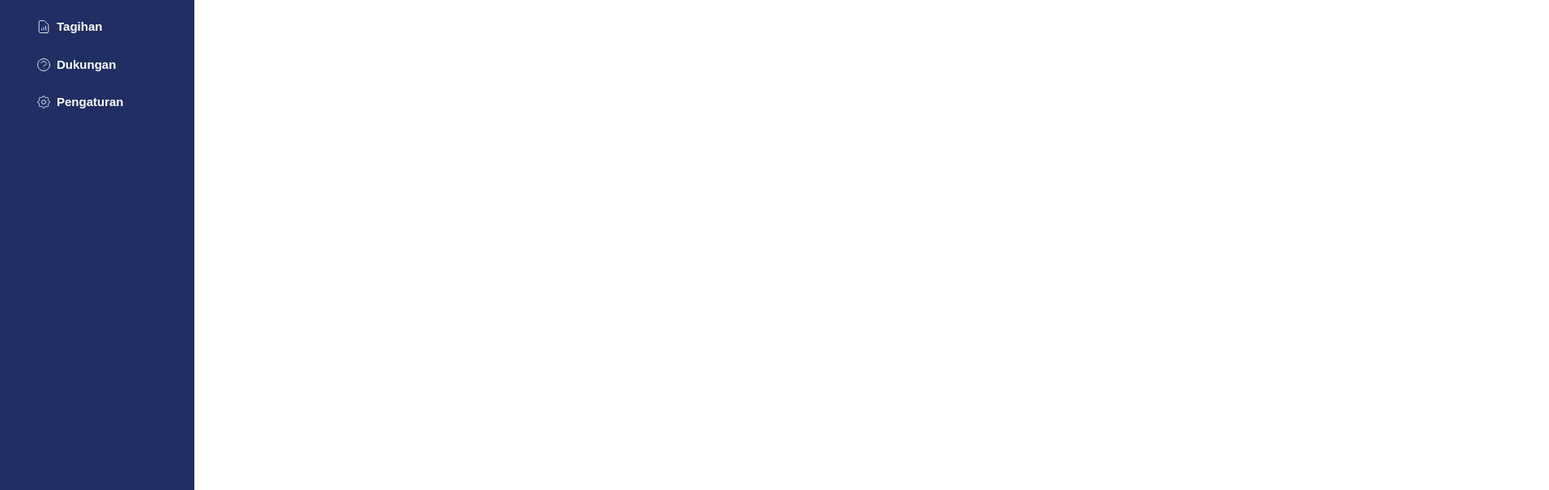
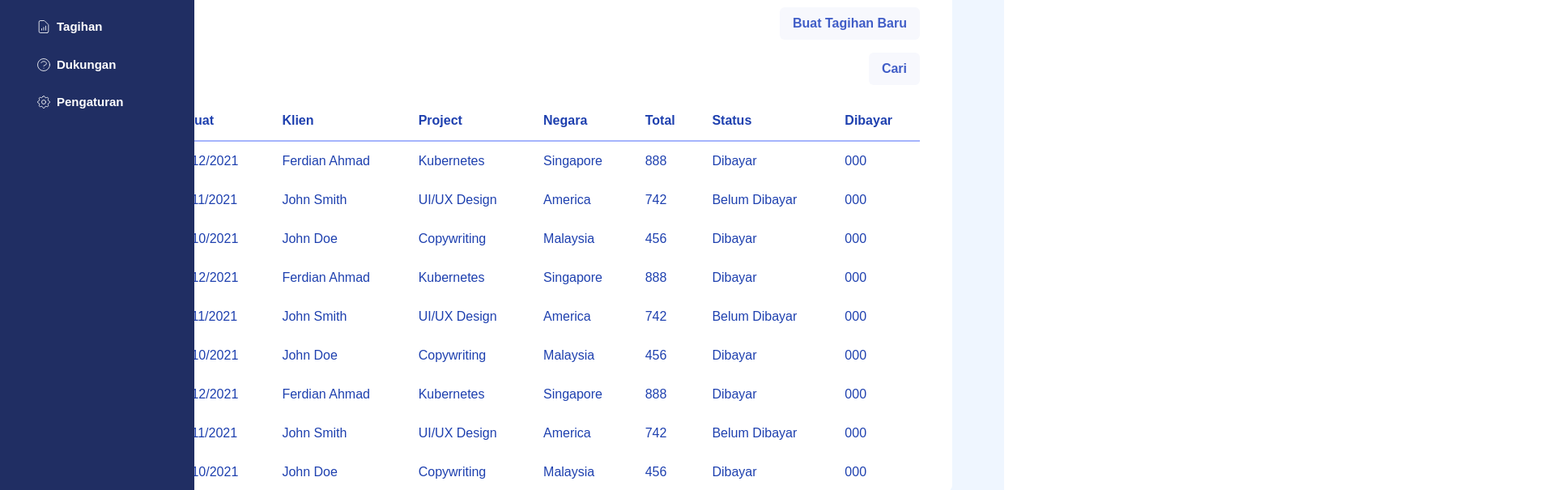
Before and after one commit to ferdianarid/timvoice-digital, a Next.js app: page /admin/Invoices in a window 1280 px wide. Shown: the part 351-956 px from the top of the page at 81% size, 1913 px wide, since content can reach past the window. Before the commit the page ends 800 px from the top, so only its background shows below. Built offline with nearby package versions, Linux system fonts and the light colour scheme.

Commit message:
tables and test local storage

```diff
--- /dev/null
+++ b/components/Tables.tsx
@@ -0,0 +1,63 @@
+import React from 'react'
+
+// interface Data Invoices
+interface InterfaceInvoices {
+       id: number,
+       created: string,
+       client: string,
+       project: string,
+       country: string,
+       amount: number,
+       status: string
+}
+
+// Data Invoices
+const DataInvoices = ( props: InterfaceInvoices ) => {
+       const  { id, created, client, project, country, amount, status } = props
+       return (
+              <tr className="">
+                     <th>
+                            <input type="checkbox" className="form-checkbox h-5 w-5 text-dark" name="" id="" />
+                     </th>
+                     <td className="px-4 py-3">{ id }</td>
+                     <td className="px-4 py-3">{ created }</td>
+                     <td className="px-4 py-3">{ client }</td>
+                     <td className="px-4 py-3">{ project }</td>
+                     <td className="px-4 py-3">{ country }</td>
+                     <td className="px-4 py-3">{ amount }</td>
+                     <td className="px-4 py-3">{ status }</td>
+                     <td className="px-4 py-3">000</td>
+              </tr>
+       )
+}
+
+const Tables = () => {
+       return (
+              <React.Fragment>
+                     <table className="text-blue-800 m-5 w-full mx-auto">
+                            <tr className="text-left border-b-2 border-indigo-300">
+                                   <th><input type="checkbox" className="form-checkbox h-5 w-5 text-dark" name="" id="" checked /></th>
+                                   <th className="px-4 py-3">ID</th>
+                                   <th className="px-4 py-3">Dibuat</th>
+                                   <th className="px-4 py-3">Klien</th>
+                                   <th className="px-4 py-3">Project</th>
+                                   <th className="px-4 py-3">Negara</th>
+                                   <th className="px-4 py-3">Total</th>
+                                   <th className="px-4 py-3">Status</th>
+                                   <th className="px-4 py-3">Dibayar</th>
+                            </tr>
+                            <DataInvoices id={335} created='27/12/2021' client='Ferdian Ahmad' project='Kubernetes' country='Singapore' amount={888} status='Dibayar' />
+                            <DataInvoices id={379} created='15/11/2021' client='John Smith' project='UI/UX Design' country='America' amount={742} status='Belum Dibayar' />
+                            <DataInvoices id={278} created='24/10/2021' client='John Doe' project='Copywriting' country='Malaysia' amount={456} status='Dibayar' />
+                            <DataInvoices id={335} created='27/12/2021' client='Ferdian Ahmad' project='Kubernetes' country='Singapore' amount={888} status='Dibayar' />
+                            <DataInvoices id={379} created='15/11/2021' client='John Smith' project='UI/UX Design' country='America' amount={742} status='Belum Dibayar' />
+                            <DataInvoices id={278} created='24/10/2021' client='John Doe' project='Copywriting' country='Malaysia' amount={456} status='Dibayar' />
+                            <DataInvoices id={335} created='27/12/2021' client='Ferdian Ahmad' project='Kubernetes' country='Singapore' amount={888} status='Dibayar' />
+                            <DataInvoices id={379} created='15/11/2021' client='John Smith' project='UI/UX Design' country='America' amount={742} status='Belum Dibayar' />
+                            <DataInvoices id={278} created='24/10/2021' client='John Doe' project='Copywriting' country='Malaysia' amount={456} status='Dibayar' />
+                     </table>
+              </React.Fragment>
+       )
+}
+
+export default Tables
--- /dev/null
+++ b/components/localStorage/index.tsx
@@ -0,0 +1,81 @@
+import React, { useState, useEffect } from 'react'
+
+// interface users
+interface InterfaceUsers {
+       id: number,
+       name: string,
+       email: string,
+       password: string
+}
+
+// form action Component
+const FormActions = ( ) => {
+       // set and change state
+       const [ name, setName ] = useState("")
+       const [ email, setEmail ] = useState("")
+
+       // use hook side effect
+       useEffect(() => {
+              // store state data to local storage
+              localStorage.setItem("name", JSON.stringify(name))
+              localStorage.setItem("email", JSON.stringify(email))
+       }, [name])
+
+       return (
+              <div>
+                     <React.Fragment>
+				<div className="w-full  h-auto flex flex-col md:flex-row justify-center md:justify-between">
+                                   <form className="max-w-sm m-auto my-6 rounded-lg border border-gray-300 py-8 px-10" action="/login" method="post">
+                                          <h1 className="text-2xl font-bold text-center pb-2">Local Storage</h1>
+                                          {/* <!-- Form Email Address --> */}
+                                          <div className="mb-4">
+                                                 <label htmlFor="email" className="block text-gray-700 text-sm font-medium mb-2">Email</label>
+                                                 <input type="text" onChange={(e) => setEmail(e.target.value)} id="email" name="email" value={email} placeholder="example@email.com" className="appereance-none border border-gray-300 rounded w-full py-2 px-3 text-gray-700 leading-tight" />
+                                          </div>
+                                          {/* <!-- Form Name --> */}
+                                          <div className="mb-4">
+                                                 <label htmlFor="name" className="block text-gray-700 text-sm font-medium mb-2">Name</label>
+                                                 <input type="name" onChange={(e) => setName(e.target.value)} id="name" value={name} name="name" placeholder="ferdian" className="appereance-none border border-gray-300 rounded w-full py-2 px-3 text-gray-700 leading-tight" />
+                                          </div>
+                                          {/* <!-- Input Checkbox --> */}
+                                          <div className="mb-4">
+                                                 <label htmlFor="checkbox" className="inline-flex items-center">
+                                                        <input type="checkbox" className="form-checkbox h-5 w-5 text-dark" name="" id="" checked />
+                                                        <span className="text-blue-800 pl-2">Remember me</span>
+                                                 </label>
+                                          </div>
+                                          <input type="submit" value="submit" className="mb-4 w-full text-lg text-center font-bold ml-0 no-underline inline-block px-4 py-3 leading-none bg-blue-800 border-blue-800 border rounded text-white hover:border-transparent hover:bg-white hover:text-blue-800 mt-4 sm:mt-0" />
+                                          {/* <!-- Forgot Password --> */}
+                                          <a href="/forgot-password" className="text-blue-800 text-sm">Forgot Password?</a>
+                                   </form>
+
+                                   <form className="max-w-sm m-auto my-6 rounded-lg border border-gray-300 py-8 px-10" action="/login" method="post">
+                                          <h1 className="text-2xl font-bold text-center pb-2">Local Storage</h1>
+                                          {/* <!-- Form Email Address --> */}
+                                          <div className="mb-4">
+                                                 <label htmlFor="email" className="block text-gray-700 text-sm font-medium mb-2">Email</label>
+                                                 <input type="text" onChange={(e) => setEmail(e.target.value)} id="email" name="email" value={email} placeholder="example@email.com" className="appereance-none border border-gray-300 rounded w-full py-2 px-3 text-gray-700 leading-tight" />
+                                          </div>
+                                          {/* <!-- Form Name --> */}
+                                          <div className="mb-4">
+                                                 <label htmlFor="name" className="block text-gray-700 text-sm font-medium mb-2">Name</label>
+                                                 <input type="name" onChange={(e) => setName(e.target.value)} id="name" value={name} name="name" placeholder="ferdian" className="appereance-none border border-gray-300 rounded w-full py-2 px-3 text-gray-700 leading-tight" />
+                                          </div>
+                                          {/* <!-- Input Checkbox --> */}
+                                          <div className="mb-4">
+                                                 <label htmlFor="checkbox" className="inline-flex items-center">
+                                                        <input type="checkbox" className="form-checkbox h-5 w-5 text-dark" name="" id="" checked />
+                                                        <span className="text-blue-800 pl-2">Remember me</span>
+                                                 </label>
+                                          </div>
+                                          <input type="submit" value="submit" className="mb-4 w-full text-lg text-center font-bold ml-0 no-underline inline-block px-4 py-3 leading-none bg-blue-800 border-blue-800 border rounded text-white hover:border-transparent hover:bg-white hover:text-blue-800 mt-4 sm:mt-0" />
+                                          {/* <!-- Forgot Password --> */}
+                                          <a href="/forgot-password" className="text-blue-800 text-sm">Forgot Password?</a>
+                                   </form>
+				</div>
+		       </React.Fragment>
+              </div>
+       )
+}
+
+export default FormActions
```
